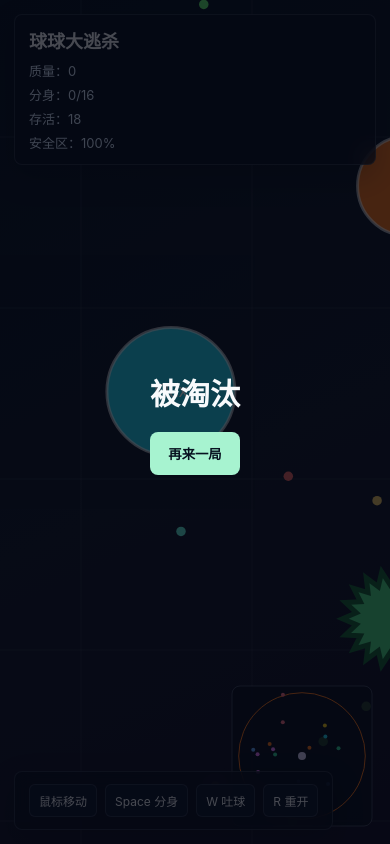
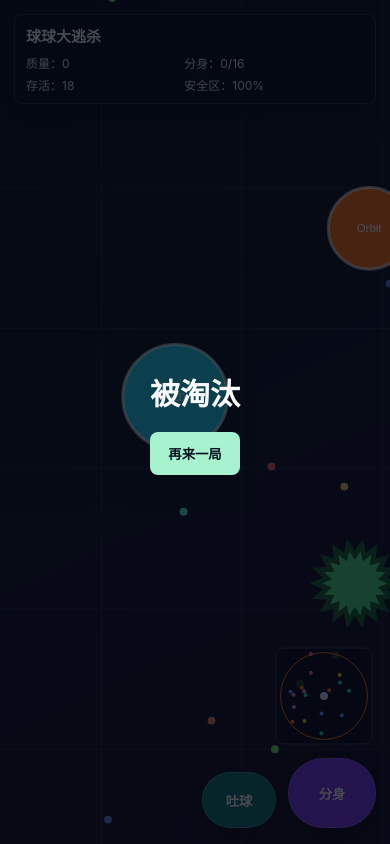
Before and after one commit to dlinjiade-debug/game, a website with bundled scripts: page index.html in a window 390 px wide. Built offline with nearby package versions, Linux system fonts and the light colour scheme.

Commit message:
feat: improve mobile controls

```diff
--- a/index.html
+++ b/index.html
@@ -2,7 +2,7 @@
 <html lang="zh-CN">
   <head>
     <meta charset="utf-8">
-    <meta name="viewport" content="width=device-width, initial-scale=1">
+    <meta name="viewport" content="width=device-width, initial-scale=1, maximum-scale=1, user-scalable=no, viewport-fit=cover">
     <title>球球大作战：大逃杀</title>
     <link rel="stylesheet" href="./styles.css">
   </head>
@@ -18,11 +18,15 @@
     </div>
     <div class="hud bottom-left">
       <div class="keys">
-        <span>鼠标移动</span>
+        <span>鼠标/触摸移动</span>
         <span>Space 分身</span>
         <span>W 吐球</span>
         <span>R 重开</span>
       </div>
+    </div>
+    <div class="mobile-actions" aria-label="手机操作按钮">
+      <button id="mobileEject" class="action secondary" type="button">吐球</button>
+      <button id="mobileSplit" class="action primary" type="button">分身</button>
     </div>
     <div id="toast" class="toast"></div>
     <div id="endScreen" class="end-screen hidden">
--- a/src/main.js
+++ b/src/main.js
@@ -15,33 +15,40 @@ const toast = document.querySelector('#toast');
 const endScreen = document.querySelector('#endScreen');
 const resultTitle = document.querySelector('#resultTitle');
 const restart = document.querySelector('#restart');
+const mobileSplit = document.querySelector('#mobileSplit');
+const mobileEject = document.querySelector('#mobileEject');
 
 let state = createInitialState();
 let lastTime = performance.now();
 let toastTimer = 0;
-const pointer = { x: 0, y: 0, screenX: window.innerWidth / 2, screenY: window.innerHeight / 2 };
+let viewWidth = window.innerWidth;
+let viewHeight = window.innerHeight;
+let pixelRatio = window.devicePixelRatio || 1;
+
+const pointer = {
+  x: CONFIG.worldSize / 2,
+  y: CONFIG.worldSize / 2,
+  screenX: viewWidth / 2,
+  screenY: viewHeight / 2,
+};
 const camera = { x: CONFIG.worldSize / 2, y: CONFIG.worldSize / 2, scale: 1 };
 
 resize();
 window.addEventListener('resize', resize);
-window.addEventListener('mousemove', (event) => {
-  pointer.screenX = event.clientX;
-  pointer.screenY = event.clientY;
+window.addEventListener('orientationchange', () => window.setTimeout(resize, 120));
+window.addEventListener('mousemove', (event) => setPointerFromClient(event.clientX, event.clientY));
+window.addEventListener('touchstart', handleTouch, { passive: false });
+window.addEventListener('touchmove', handleTouch, { passive: false });
+window.addEventListener('keydown', handleKeydown);
+restart.addEventListener('click', reset);
+mobileSplit.addEventListener('pointerdown', (event) => {
+  event.preventDefault();
+  performSplit();
 });
-window.addEventListener('keydown', (event) => {
-  if (event.repeat) return;
-  if (event.code === 'Space') {
-    event.preventDefault();
-    splitPlayer(state, directionFromPlayerToPointer());
-    flash('分身');
-  }
-  if (event.code === 'KeyW') {
-    ejectMass(state, directionFromPlayerToPointer());
-    flash('吐球');
-  }
-  if (event.code === 'KeyR') reset();
+mobileEject.addEventListener('pointerdown', (event) => {
+  event.preventDefault();
+  performEject();
 });
-restart.addEventListener('click', reset);
 
 requestAnimationFrame(loop);
 
@@ -50,8 +57,7 @@ function loop(now) {
   lastTime = now;
 
   updateCamera();
-  pointer.x = camera.x + (pointer.screenX - canvas.width / 2) / camera.scale;
-  pointer.y = camera.y + (pointer.screenY - canvas.height / 2) / camera.scale;
+  updatePointerWorld();
   stepWorld(state, { pointerWorld: pointer }, dt);
   updateCamera();
   draw();
@@ -59,42 +65,85 @@ function loop(now) {
   requestAnimationFrame(loop);
 }
 
+function handleKeydown(event) {
+  if (event.repeat) return;
+  if (event.code === 'Space') {
+    event.preventDefault();
+    performSplit();
+  }
+  if (event.code === 'KeyW') {
+    performEject();
+  }
+  if (event.code === 'KeyR') reset();
+}
+
+function handleTouch(event) {
+  if (event.target.closest('button')) return;
+  event.preventDefault();
+  const touch = event.changedTouches[0];
+  if (!touch) return;
+  setPointerFromClient(touch.clientX, touch.clientY);
+}
+
+function performSplit() {
+  splitPlayer(state, directionFromPlayerToPointer());
+  flash('分身');
+}
+
+function performEject() {
+  ejectMass(state, directionFromPlayerToPointer());
+  flash('吐球');
+}
+
 function reset() {
   state = createInitialState();
   endScreen.classList.add('hidden');
   lastTime = performance.now();
+  setPointerFromClient(viewWidth / 2, viewHeight / 2);
 }
 
 function resize() {
-  const ratio = window.devicePixelRatio || 1;
-  canvas.width = Math.floor(window.innerWidth * ratio);
-  canvas.height = Math.floor(window.innerHeight * ratio);
-  ctx.setTransform(ratio, 0, 0, ratio, 0, 0);
+  pixelRatio = window.devicePixelRatio || 1;
+  viewWidth = window.innerWidth;
+  viewHeight = window.innerHeight;
+  canvas.width = Math.floor(viewWidth * pixelRatio);
+  canvas.height = Math.floor(viewHeight * pixelRatio);
+  canvas.style.width = `${viewWidth}px`;
+  canvas.style.height = `${viewHeight}px`;
+}
+
+function setPointerFromClient(clientX, clientY) {
+  pointer.screenX = clamp(clientX, 0, viewWidth);
+  pointer.screenY = clamp(clientY, 0, viewHeight);
+}
+
+function updatePointerWorld() {
+  pointer.x = camera.x + (pointer.screenX - viewWidth / 2) / camera.scale;
+  pointer.y = camera.y + (pointer.screenY - viewHeight / 2) / camera.scale;
 }
 
 function updateCamera() {
   const center = playerCenter();
   const totalMass = state.player.cells.reduce((sum, cell) => sum + cell.mass, 0);
-  const targetScale = clamp(1.1 - Math.sqrt(totalMass) / 120, 0.42, 0.95) * (window.devicePixelRatio || 1);
+  const mobileZoomOut = viewWidth < 700 ? 0.82 : 1;
+  const targetScale = clamp(1.1 - Math.sqrt(totalMass) / 120, 0.42, 0.95) * mobileZoomOut;
   camera.x += (center.x - camera.x) * 0.08;
   camera.y += (center.y - camera.y) * 0.08;
   camera.scale += (targetScale - camera.scale) * 0.06;
 }
 
 function draw() {
-  ctx.save();
-  ctx.setTransform(1, 0, 0, 1, 0, 0);
-  ctx.clearRect(0, 0, canvas.width, canvas.height);
-  const gradient = ctx.createLinearGradient(0, 0, canvas.width, canvas.height);
+  ctx.setTransform(pixelRatio, 0, 0, pixelRatio, 0, 0);
+  ctx.clearRect(0, 0, viewWidth, viewHeight);
+  const gradient = ctx.createLinearGradient(0, 0, viewWidth, viewHeight);
   gradient.addColorStop(0, '#08111f');
   gradient.addColorStop(0.55, '#111827');
   gradient.addColorStop(1, '#130f24');
   ctx.fillStyle = gradient;
-  ctx.fillRect(0, 0, canvas.width, canvas.height);
-  ctx.restore();
+  ctx.fillRect(0, 0, viewWidth, viewHeight);
 
   ctx.save();
-  ctx.translate(canvas.width / 2, canvas.height / 2);
+  ctx.translate(viewWidth / 2, viewHeight / 2);
   ctx.scale(camera.scale, camera.scale);
   ctx.translate(-camera.x, -camera.y);
 
@@ -214,17 +263,16 @@ function drawSpikyCircle(x, y, radius, spikes, fill, stroke) {
 }
 
 function drawMinimap() {
-  const size = 140;
-  const left = canvas.width - size - 18;
-  const top = canvas.height - size - 18;
+  const size = viewWidth < 700 ? 96 : 140;
+  const left = viewWidth - size - 18;
+  const top = viewHeight - size - 18 - (viewWidth < 700 ? 82 : 0);
   const scale = size / CONFIG.worldSize;
   ctx.save();
-  ctx.setTransform(1, 0, 0, 1, 0, 0);
+  ctx.beginPath();
+  ctx.roundRect(left, top, size, size, 8);
   ctx.fillStyle = 'rgba(8, 13, 28, 0.78)';
   ctx.strokeStyle = 'rgba(148, 163, 184, 0.35)';
   ctx.lineWidth = 1;
-  ctx.beginPath();
-  ctx.roundRect(left, top, size, size, 8);
   ctx.fill();
   ctx.stroke();
 
--- a/styles.css
+++ b/styles.css
@@ -14,6 +14,9 @@ body {
   overflow: hidden;
   min-height: 100vh;
   background: #070914;
+  overscroll-behavior: none;
+  touch-action: none;
+  user-select: none;
 }
 
 canvas {
@@ -21,6 +24,7 @@ canvas {
   width: 100vw;
   height: 100vh;
   cursor: crosshair;
+  touch-action: none;
 }
 
 .hud {
@@ -146,6 +150,38 @@ button {
   cursor: pointer;
 }
 
+.mobile-actions {
+  position: fixed;
+  right: max(14px, env(safe-area-inset-right));
+  bottom: max(16px, env(safe-area-inset-bottom));
+  z-index: 3;
+  display: none;
+  gap: 12px;
+  align-items: end;
+  pointer-events: none;
+}
+
+.action {
+  pointer-events: auto;
+  min-width: 74px;
+  min-height: 56px;
+  border: 1px solid rgba(255, 255, 255, 0.18);
+  border-radius: 999px;
+  color: #f8fafc;
+  box-shadow: 0 12px 28px rgba(0, 0, 0, 0.32);
+  touch-action: manipulation;
+}
+
+.action.primary {
+  min-width: 88px;
+  min-height: 70px;
+  background: #7c3aed;
+}
+
+.action.secondary {
+  background: #0f766e;
+}
+
 @media (max-width: 700px) {
   .top-right {
     display: none;
@@ -153,5 +189,26 @@ button {
 
   .top-left {
     right: 14px;
+    min-width: 0;
+    padding: 10px 11px;
+    padding-top: max(10px, env(safe-area-inset-top));
+  }
+
+  .brand {
+    font-size: 15px;
+  }
+
+  #stats {
+    grid-template-columns: repeat(2, auto);
+    column-gap: 10px;
+    font-size: 12px;
+  }
+
+  .bottom-left {
+    display: none;
+  }
+
+  .mobile-actions {
+    display: flex;
   }
 }
```
Also changed, not shown: README.md.
